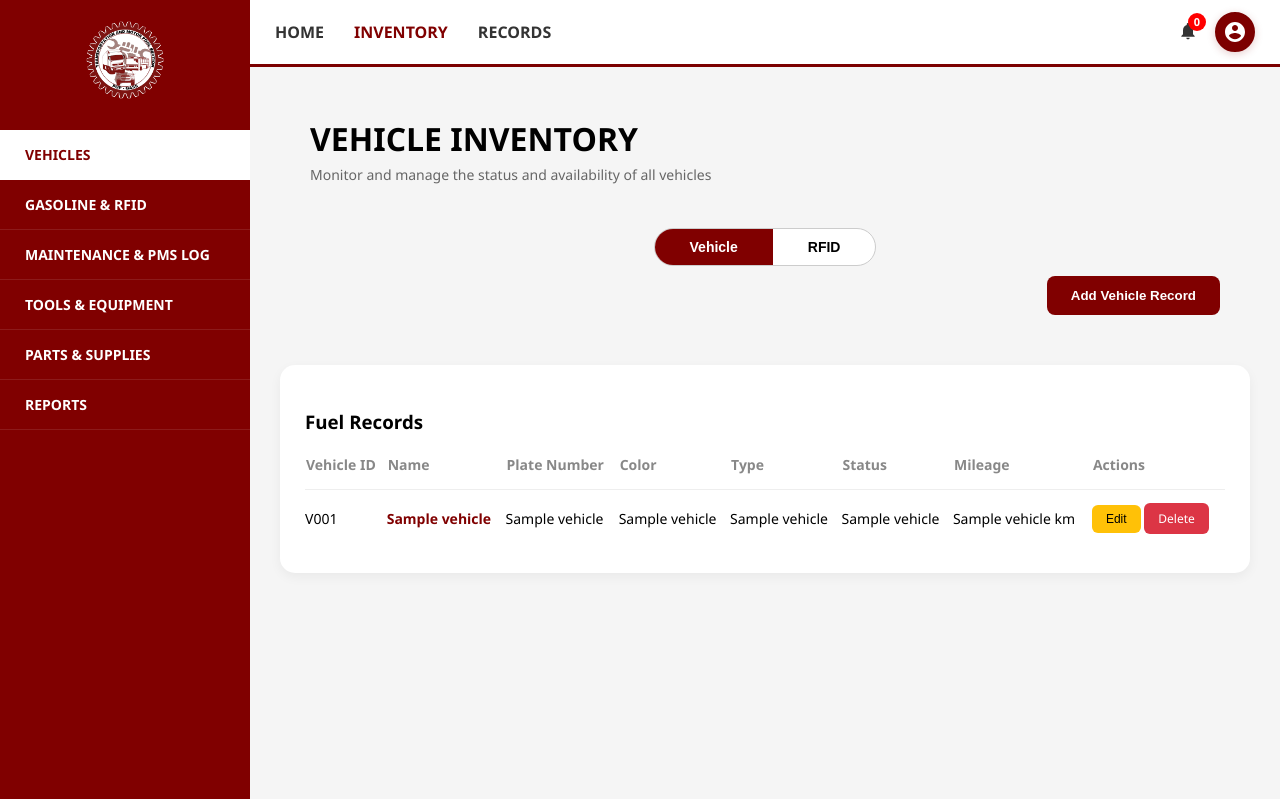
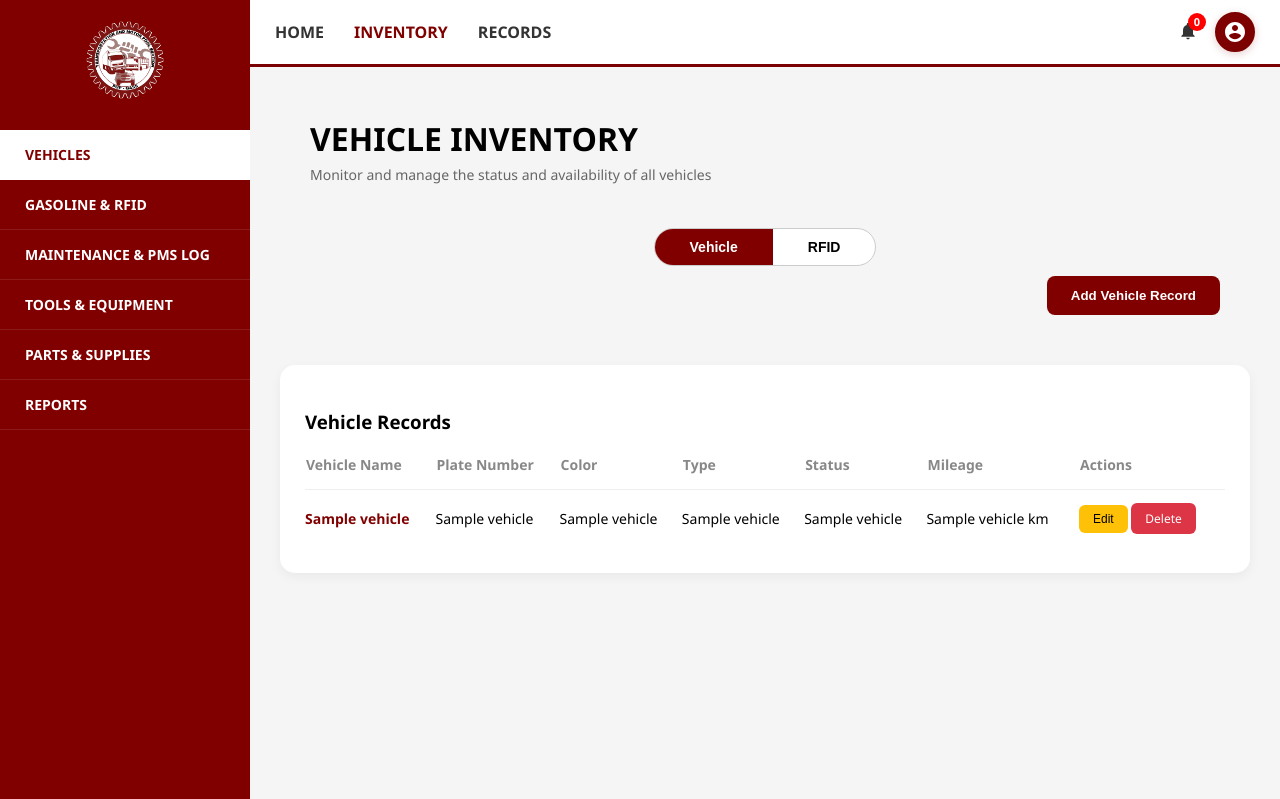
Before and after one commit to silvestrejenna/motor-pool, a Flask app: template templates/vehicle_inv.html in a window 1280 px wide. Shown: the top 799 px of the page. Run offline with Flask 3, Linux system fonts and the light colour scheme; the visitor is signed in with stand-in values (Sample User, id 1); the template is opened without the code that fills it: most values are stand-ins (such as "Sample title", 1, 10 or a date in 2020); data that the repository does not hold is empty; some libraries are stand-ins or nearby versions.

Commit message:
fixed vehicle drop down

```diff
--- a/templates/admin-request/req_details.html
+++ b/templates/admin-request/req_details.html
@@ -216,8 +216,8 @@
               <select id="vehicleSelect" name="vehicles">
                 <option value="" disabled selected>Select Vehicle</option>
                 {% for vehicle in vehicles %}
-                <option value="{{ vehicle[0] }}">
-                  {{ vehicle[1] }}
+                <option value="{{ vehicle['vehicle_id'] }}">
+                    {{ vehicle['name'] }}
                 </option>
                 {% endfor %}
               </select>
--- a/templates/vehicle_inv.html
+++ b/templates/vehicle_inv.html
@@ -134,13 +134,12 @@
 
 
         <div id="vehicle-content">
-          <h3>Fuel Records</h3>
+          <h3>Vehicle Records</h3>
 
           <table class="inventory-table">
             <thead>
               <tr>
-                <th>Vehicle ID</th>
-                <th>Name</th>
+                <th>Vehicle Name</th>
                 <th>Plate Number</th>
                 <th>Color</th>
                 <th>Type</th>
@@ -152,8 +151,7 @@
 
             <tbody>
               {% for vehicle in vehicles %}
-              <tr id="row-{{ vehicle[0] }}">
-                <td>V00{{ vehicle[0] }}</td>
+
 
                 <td class="v-name">
                   <a href="{{ url_for('vehicle_details', vehicle_id=vehicle[0]) }}" class="vehicle-link" style="
```
